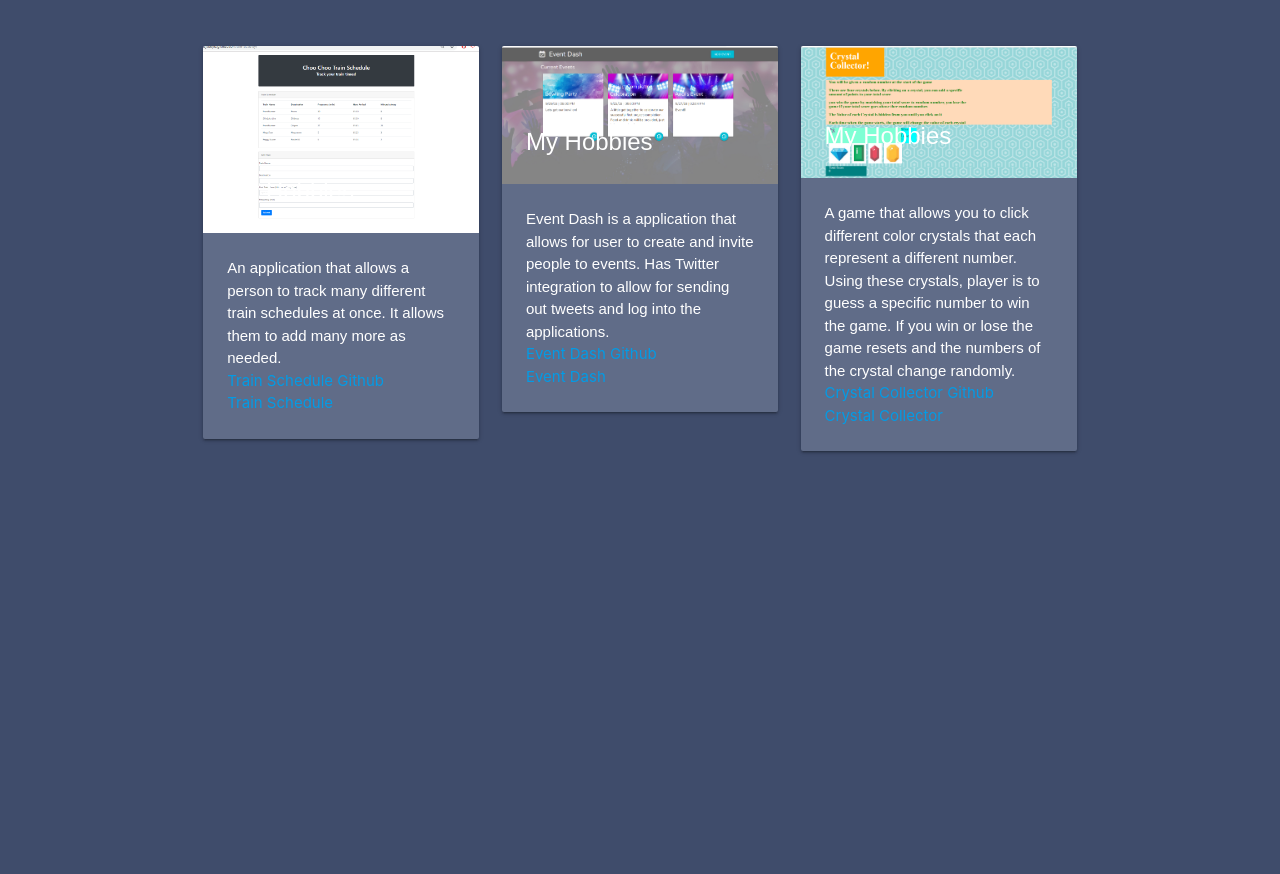
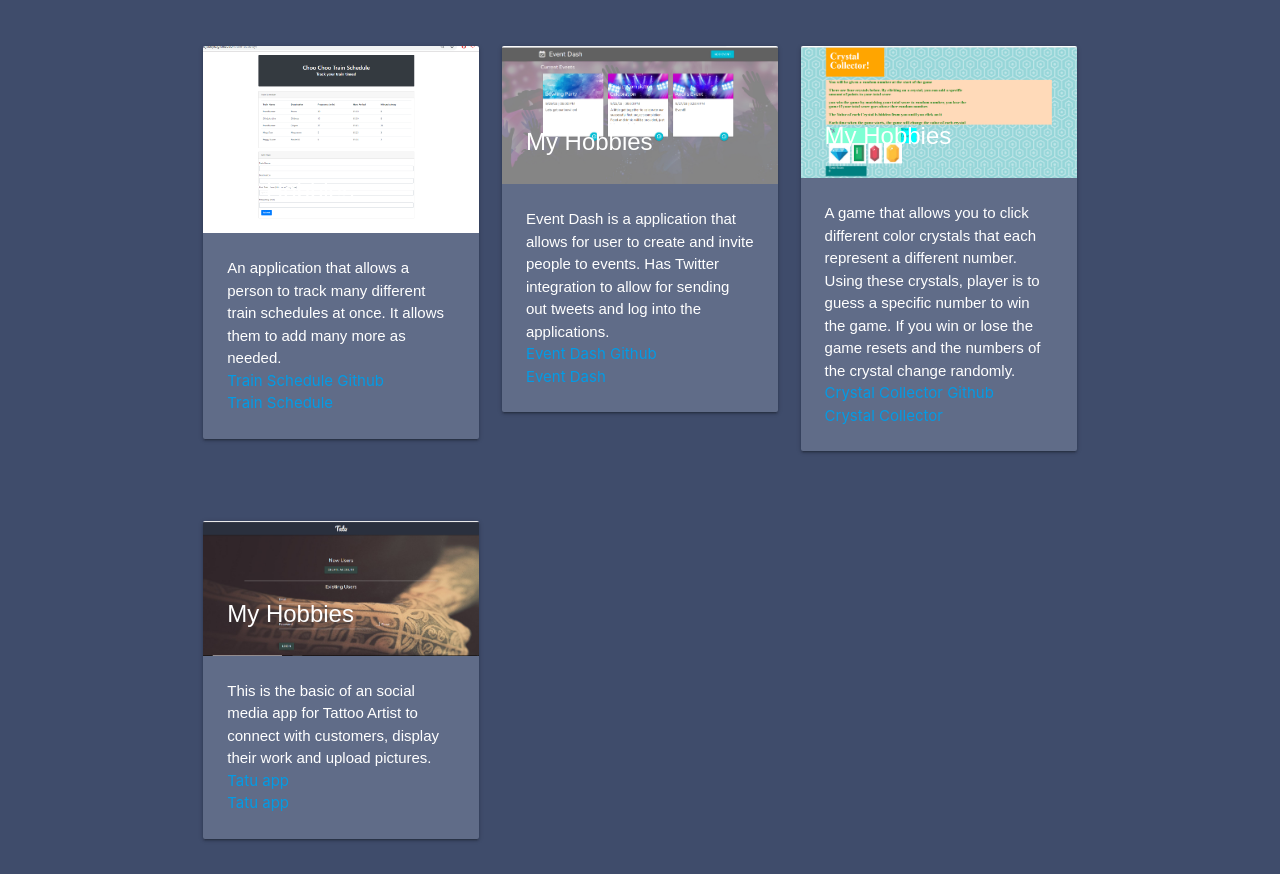
Before and after one commit to penajtokyo/mynewprofile, a plain HTML site: page myprojects.html in a window 1280 px wide. Shown: the part 73-947 px from the top of the page. Before the commit the page ends 800 px from the top, so only its background shows below. Drawn offline with nearby package versions, Linux system fonts and the light colour scheme.

Commit message:
my new profile update

```diff
--- a/myprojects.html
+++ b/myprojects.html
@@ -73,6 +73,22 @@
                                 </div>
                             </div>
                         </div>
+                        <div class="col s12 m4">
+                            <div class="card cardStyle">
+                                <div class="card-image">
+                                    <img src="./assets/tatuapp.PNG" class="responsive-img">
+                                    <span class="card-title fonts">My Hobbies</span>
+                                </div>
+                                <div class="card-content">
+                                    <p class="fonts">This is the basic of an social media app for Tattoo Artist to connect with
+                                        customers, display their work and upload pictures.
+                                    </p>
+                                    <a href="https://github.com/andicarlstrom/groupProject2">Tatu app</a>
+                                    <br>
+                                    <a href="https://tatuapp.herokuapp.com/">Tatu app</a>
+                                </div>
+                            </div>
+                        </div>
 
 
                     </div>
```
Also changed, not shown: assets/tatuapp.PNG (added).
